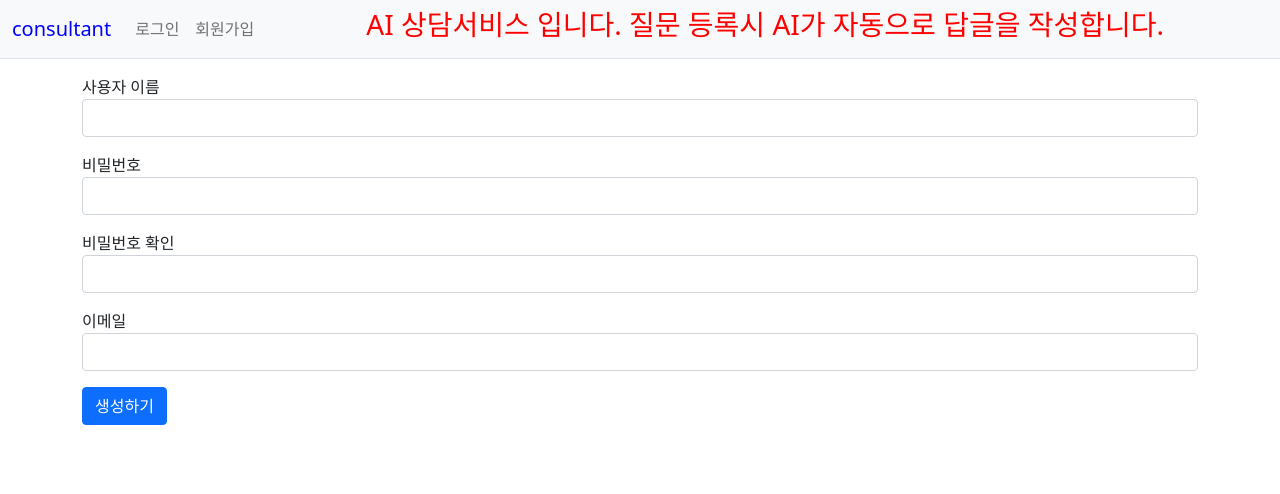
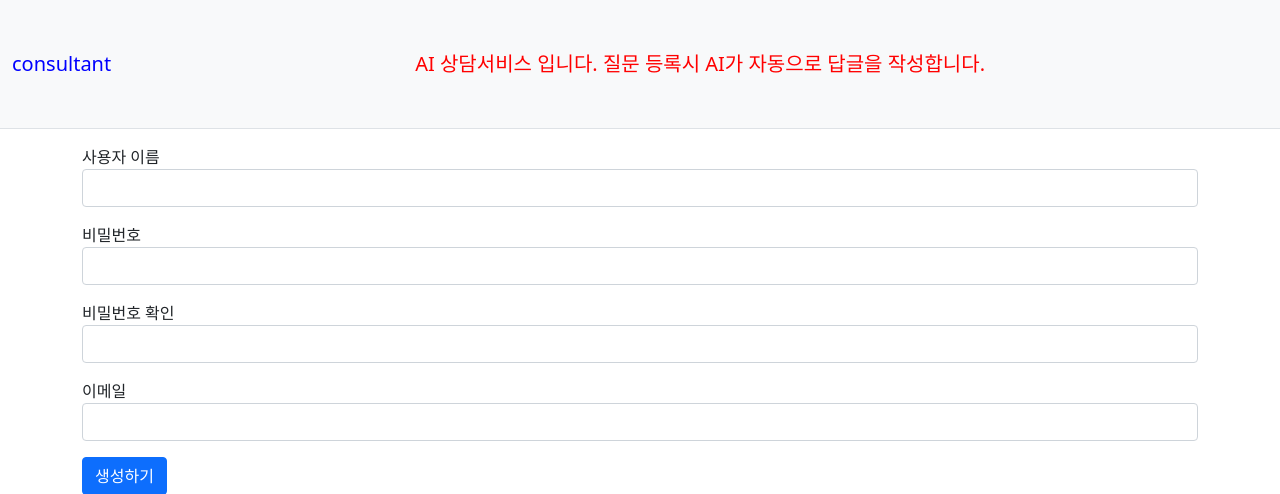
Before and after one commit to ai-neokim/consultant, a Django app: template templates/common/signup.html in a window 1280 px wide; the page is wider, and only the part inside the window is pictured. Shown: the top 494 px of that part. Run offline with Django 4.2, Linux system fonts and the light colour scheme; the template is opened without the code that fills it, so the values that code supplies are empty; some libraries are stand-ins or nearby versions.

Commit message:
Update navbar.html

```diff
--- a/templates/navbar.html
+++ b/templates/navbar.html
@@ -1,7 +1,44 @@
 <nav class="navbar navbar-expand-lg navbar-light bg-light border-bottom"
      xmlns:text-align="http://www.w3.org/1999/xhtml">
-    <div class="container-fluid">
+    <div class="container-fluid" >
         <a class="navbar-brand" href="{% url 'pybo:index' %}" style="color: blue;">consultant</a>
+        <a class="navbar-brand" ></a>
+        <a class="navbar-brand" ></a>
+        <a class="navbar-brand" ></a>
+        <a class="navbar-brand" ></a>
+        <a class="navbar-brand" ></a>
+        <a class="navbar-brand" ></a>
+        <a class="navbar-brand" ></a>
+        <a class="navbar-brand" ></a>
+        <a class="navbar-brand" ></a>
+        <a class="navbar-brand" ></a>
+        <a class="navbar-brand" ></a>
+        <a class="navbar-brand" ></a>
+        <a class="navbar-brand" ></a>
+        <a class="navbar-brand" ></a>
+        <a class="navbar-brand" ></a>
+        <a class="navbar-brand" ></a>
+        <a class="navbar-brand" ></a>
+        <a class="navbar-brand" ></a>
+        <a class="navbar-brand" style="color: red;">AI 상담서비스 입니다. 질문 등록시 AI가 자동으로 답글을 작성합니다. </a>
+        <a class="navbar-brand" ></a>
+        <a class="navbar-brand" ></a>
+        <a class="navbar-brand" ></a>
+        <a class="navbar-brand" ></a>
+        <a class="navbar-brand" ></a>
+        <a class="navbar-brand" ></a>
+        <a class="navbar-brand" ></a>
+        <a class="navbar-brand" ></a>
+        <a class="navbar-brand" ></a>
+        <a class="navbar-brand" ></a>
+        <a class="navbar-brand" ></a>
+        <a class="navbar-brand" ></a>
+        <a class="navbar-brand" ></a>
+        <a class="navbar-brand" ></a>
+        <a class="navbar-brand" ></a>
+        <a class="navbar-brand" ></a>
+        <a class="navbar-brand" ></a>
+        <a class="navbar-brand" ></a>
         <button class="navbar-toggler" type="button"
                 data-bs-toggle="collapse"
                 data-bs-target="#navbarSupportedContent"
@@ -26,9 +63,5 @@
                 </li>
             </ul>
         </div>
-        <div class="collapse navbar-collapse text-center" style="color: red;">
-              <h3>AI 상담서비스 입니다. 질문 등록시 AI가 자동으로 답글을 작성합니다.</h3>
-        </div>
     </div>
-
 </nav>
```
